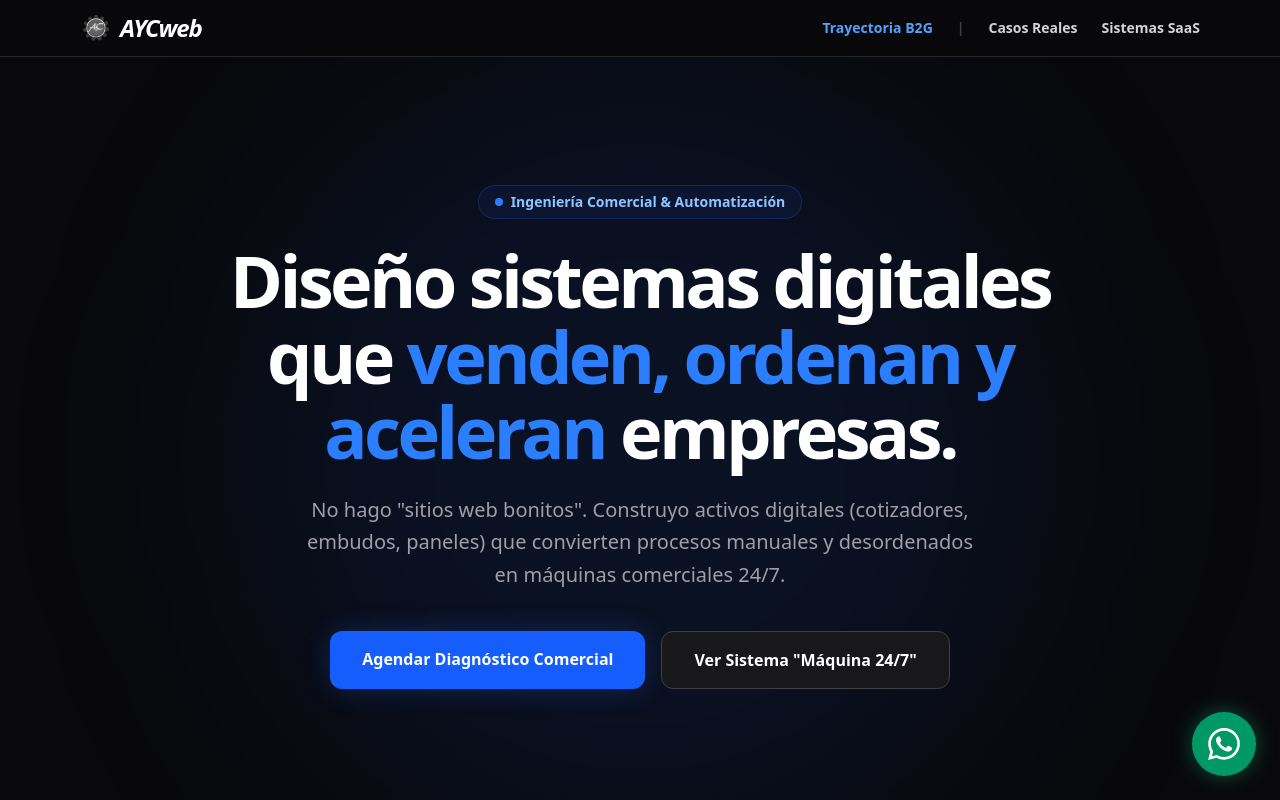
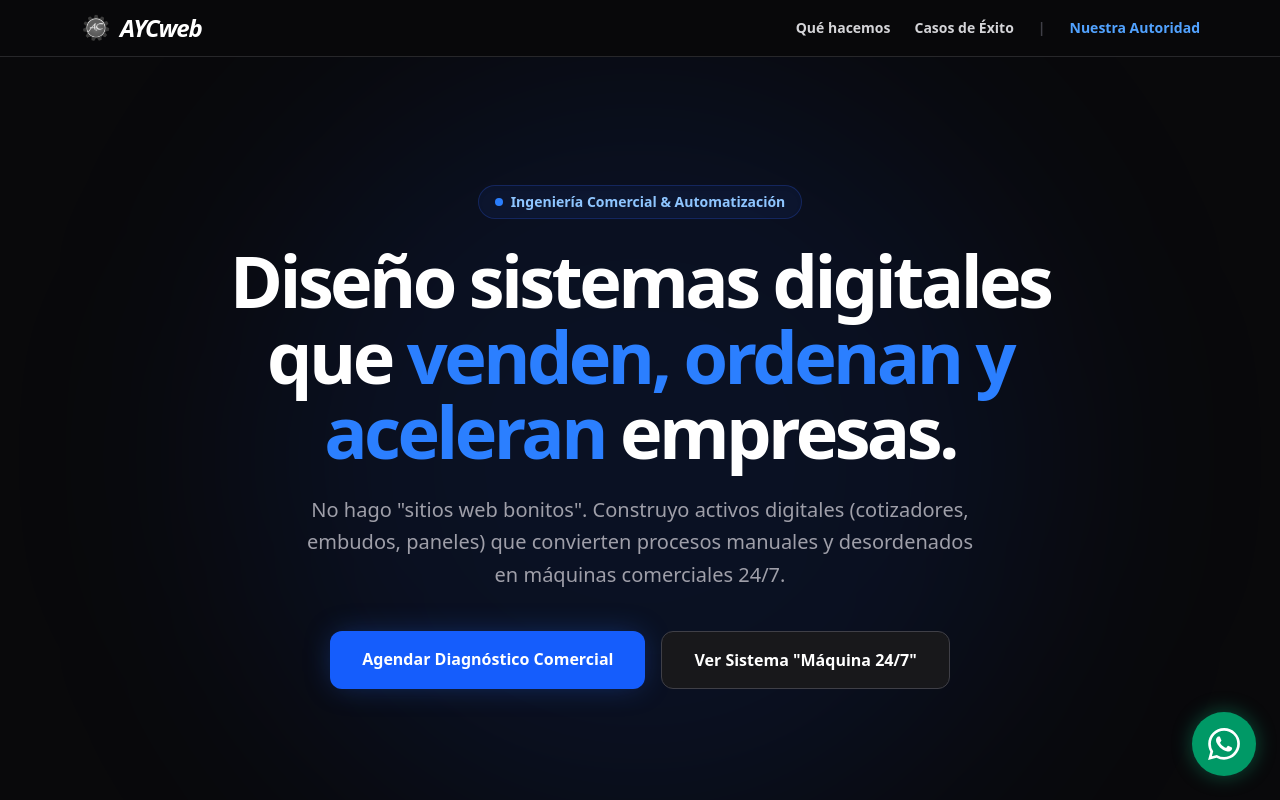
Before and after one commit to oscaramarilla/aycweb, a Next.js app: page / in a window 1280 px wide. Shown: the top 800 px of the page. Built offline with nearby package versions, Linux system fonts and the light colour scheme.

Commit message:
layout pro2

```diff
--- a/app/layout.tsx
+++ b/app/layout.tsx
@@ -50,11 +50,12 @@ export default function RootLayout({
               <span className="font-black text-2xl tracking-tighter text-white italic">AYCweb</span>
             </Link>
 
+            {/* 🔥 MENÚ MEJORADO: Nombres claros y orientados a resultados */}
             <nav className="flex items-center justify-center gap-4 sm:gap-6 text-[12px] sm:text-sm font-semibold text-zinc-300 w-full md:w-auto pb-1 md:pb-0 flex-wrap">
-              <Link href="/experiencia" className="hover:text-white transition-colors text-blue-400">Trayectoria B2G</Link>
+              <Link href="/servicios" className="hover:text-white transition-colors">Qué hacemos</Link>
+              <Link href="/casos" className="hover:text-white transition-colors">Casos de Éxito</Link>
               <span className="text-zinc-700 hidden sm:inline">|</span>
-              <Link href="/casos" className="hover:text-white transition-colors">Casos Reales</Link>
-              <Link href="/servicios" className="hover:text-white transition-colors">Sistemas SaaS</Link>
+              <Link href="/experiencia" className="hover:text-white transition-colors text-blue-400">Nuestra Autoridad</Link>
             </nav>
           </div>
         </header>
@@ -67,7 +68,7 @@ export default function RootLayout({
         {/* FOOTER CORPORATIVO CON DATOS LEGALES (RUC) */}
         <footer className="bg-black py-8 border-t border-zinc-900 text-center text-zinc-500 text-xs">
            <div className="max-w-6xl mx-auto px-6 flex flex-col items-center justify-center gap-2">
-              <p className="font-bold text-zinc-400">AYCweb - Automatizaciones Corporativas</p>
+              <p className="font-bold text-zinc-400">AYCweb - Sistemas Digitales B2B</p>
               <p>Oscar Emigdio Amarilla Caceres | RUC: 4499507-5</p>
               <p>© {new Date().getFullYear()} Todos los derechos reservados. Asunción, Paraguay.</p>
            </div>
```
